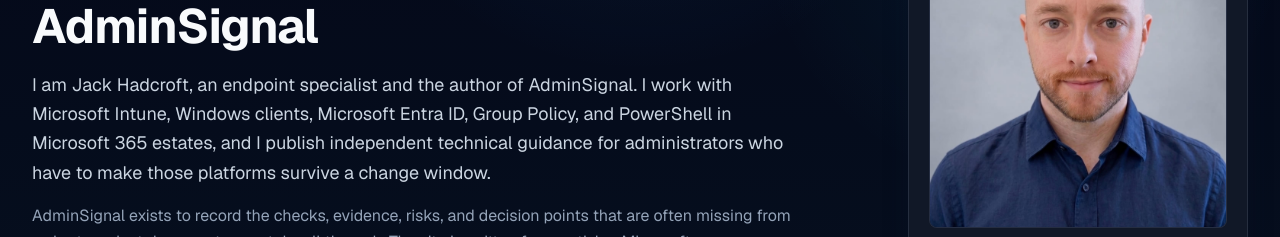
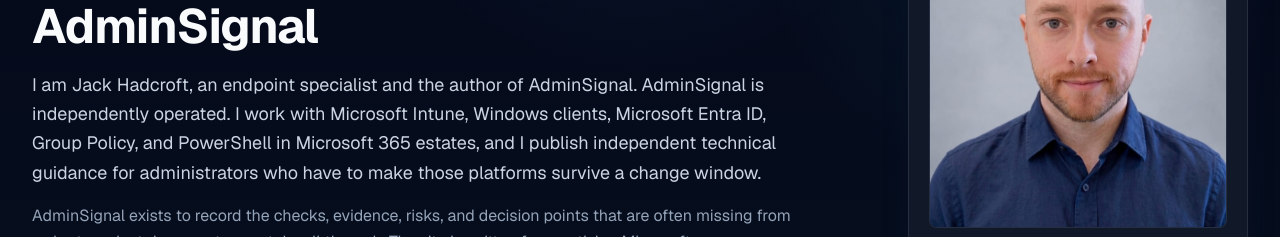
Before and after one commit to Jackoma0209/adminsignal, a Next.js app: page /about in a window 1280 px wide. Shown: the part 236-473 px from the top of the page. Built offline with nearby package versions, Linux system fonts and the light colour scheme; no server answers.

Commit message:
State above the fold that AdminSignal is independently operated by Jack Hadcroft

```diff
--- a/src/app/about/page.tsx
+++ b/src/app/about/page.tsx
@@ -154,10 +154,11 @@ export default function AboutPage() {
                 About Jack Hadcroft and AdminSignal
               </h1>
               <p className="mt-5 text-lg leading-relaxed text-foreground-soft">
-                I am Jack Hadcroft, an endpoint specialist and the author of AdminSignal. I work with
-                Microsoft Intune, Windows clients, Microsoft Entra ID, Group Policy, and PowerShell
-                in Microsoft 365 estates, and I publish independent technical guidance for
-                administrators who have to make those platforms survive a change window.
+                I am Jack Hadcroft, an endpoint specialist and the author of AdminSignal. AdminSignal
+                is independently operated. I work with Microsoft Intune, Windows clients, Microsoft
+                Entra ID, Group Policy, and PowerShell in Microsoft 365 estates, and I publish
+                independent technical guidance for administrators who have to make those platforms
+                survive a change window.
               </p>
               <p className="mt-4 text-base leading-relaxed text-muted">
                 AdminSignal exists to record the checks, evidence, risks, and decision points that
```
